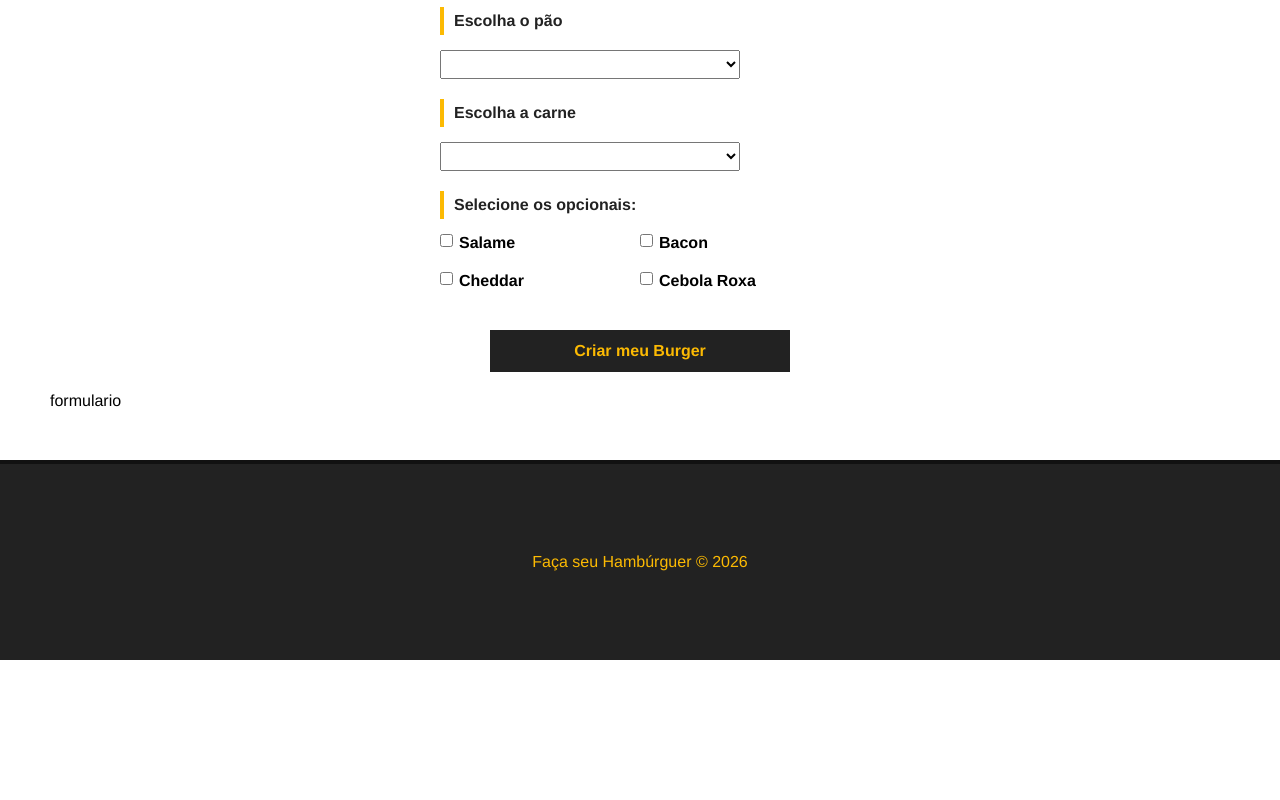
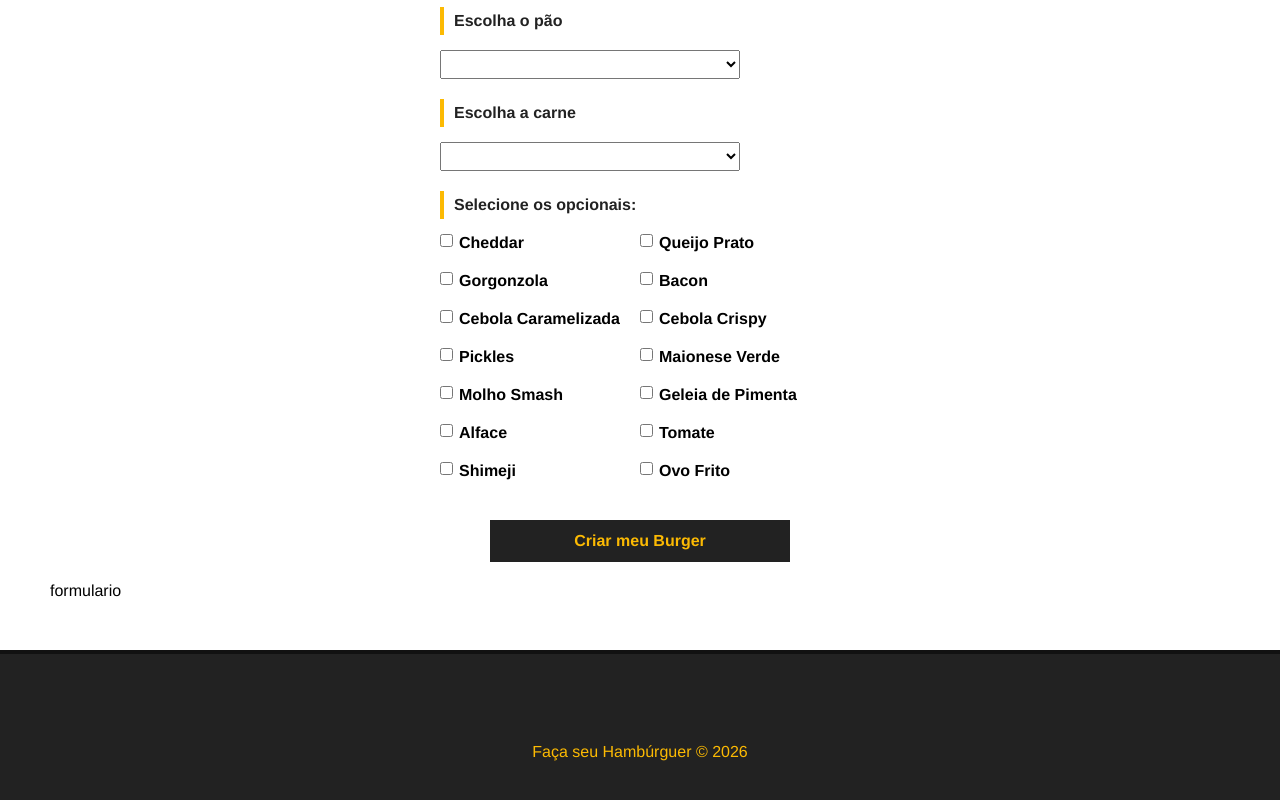
Before and after one commit to MatheusPichler88/make-your-burger, a Vue app: page / in a window 1280 px wide. Shown: the part 1009-1809 px from the top of the page. Before the commit the page ends 1669 px from the top, so only its background shows below. Built offline with nearby package versions, Linux system fonts and the light colour scheme; data requests are answered from the project's data file.

Commit message:
feat: integracao do formulario com a API

```diff
--- a/db/db.json
+++ b/db/db.json
@@ -1,36 +1,36 @@
 {
   "ingredientes": {
     "paes": [
-      { "id": 1, "tipo": "Brioche Selado na Manteiga" },
+      { "id": 1, "tipo": "Brioche" },
       { "id": 2, "tipo": "Australiano" },
       { "id": 3, "tipo": "Pão de Batata" },
-      { "id": 4, "tipo": "Pão de Alho com Ervas" },
-      { "id": 5, "tipo": "Pão com Gergelim Tradicional" },
-      { "id": 6, "tipo": "Pão Sem Glúten" }
+      { "id": 4, "tipo": "Pão de Alho" },
+      { "id": 5, "tipo": "Gergelim" },
+      { "id": 6, "tipo": "Sem Glúten" }
     ],
     "carnes": [
-      { "id": 1, "tipo": "Blend da Casa 180g (Fraldinha + Acém)" },
-      { "id": 2, "tipo": "Smash Duplo 2x 90g" },
-      { "id": 3, "tipo": "Costela Black Angus 200g" },
-      { "id": 4, "tipo": "Frango Crispy Empanado" },
-      { "id": 5, "tipo": "Blend Vegano (Cogumelos + Grão-de-Bico)" },
-      { "id": 6, "tipo": "Picanha 180g" }
+      { "id": 1, "tipo": "Blend da Casa" },
+      { "id": 2, "tipo": "Smash Duplo" },
+      { "id": 3, "tipo": "Costela Angus" },
+      { "id": 4, "tipo": "Frango Crispy" },
+      { "id": 5, "tipo": "Hambúrguer Vegano" },
+      { "id": 6, "tipo": "Picanha" }
     ],
     "opcionais": [
-      { "id": 1, "tipo": "Cheddar Fatiado Melt" },
-      { "id": 2, "tipo": "Queijo Prato Artesanal" },
-      { "id": 3, "tipo": "Gorgonzola Cremoso" },
-      { "id": 4, "tipo": "Bacon Crocante em Fatias" },
+      { "id": 1, "tipo": "Cheddar" },
+      { "id": 2, "tipo": "Queijo Prato" },
+      { "id": 3, "tipo": "Gorgonzola" },
+      { "id": 4, "tipo": "Bacon" },
       { "id": 5, "tipo": "Cebola Caramelizada" },
       { "id": 6, "tipo": "Cebola Crispy" },
-      { "id": 7, "tipo": "Pickles Artesanais da Casa" },
-      { "id": 8, "tipo": "Maionese Verde Temperada" },
-      { "id": 9, "tipo": "Molho Especial Smash" },
-      { "id": 10, "tipo": "Geleia de Pimenta Defumada" },
-      { "id": 11, "tipo": "Alface Americana" },
-      { "id": 12, "tipo": "Tomate Italiano" },
-      { "id": 13, "tipo": "Cogumelos Shimeji na Manteiga" },
-      { "id": 14, "tipo": "Ovo Frito de Gema Mole" }
+      { "id": 7, "tipo": "Pickles" },
+      { "id": 8, "tipo": "Maionese Verde" },
+      { "id": 9, "tipo": "Molho Smash" },
+      { "id": 10, "tipo": "Geleia de Pimenta" },
+      { "id": 11, "tipo": "Alface" },
+      { "id": 12, "tipo": "Tomate" },
+      { "id": 13, "tipo": "Shimeji" },
+      { "id": 14, "tipo": "Ovo Frito" }
     ]
   },
   "status": [
--- a/src/components/BurgerForm.vue
+++ b/src/components/BurgerForm.vue
@@ -2,59 +2,44 @@
   <div>
     <p>Componente de msg</p>
     <div>
-      <!-- Formulário que envolve todos os campos e o envio -->
+      <!-- Formulário que abraça todos os campos e o envio -->
       <form id="burger-form">
 
-        <!-- Campo: Nome -->
+        <!-- Campo: Nome do cliente -->
         <div class="input-container">
           <label for="nome">Nome do cliente</label>
           <input type="text" id="nome" name="name" v-model="nome" placeholder="Digite seu nome">
         </div>
 
-        <!-- Campo: Pão -->
+        <!-- Campo: Seleção do pão vindo da API -->
         <div class="input-container">
           <label for="pao">Escolha o pão</label>
           <select name="pao" id="pao" v-model="pao">
             <option value="">Selecione seu pão</option>
-            <option value="integral">Integral</option>
+            <option v-for="pao in paes" :key="pao.id" :value="pao.tipo">{{ pao.tipo }}</option>
           </select>
         </div>
 
-        <!-- Campo: Carne -->
+        <!-- Campo: Seleção da carne vinda da API -->
         <div class="input-container">
           <label for="carne">Escolha a carne</label>
           <select name="carne" id="carne" v-model="carne">
             <option value="">Selecione o tipo de carne</option>
-            <option value="Maminha">Maminha</option>
+            <option v-for="carne in carnes" :key="carne.id" :value="carne.tipo">{{ carne.tipo }}</option>
           </select>
         </div>
 
-        <!-- Campo: Opcionais -->
+        <!-- Campo: Opcionais em checkboxes -->
         <div id="opcionais-container" class="input-container">
           <label id="opcionais-title" for="opcionais">Selecione os opcionais:</label>
 
-          <div class="checkbox-container">
-            <input type="checkbox" name="opcionais" v-model="opcionais" value="salame">
-            <span>Salame</span>
-          </div>
-
-          <div class="checkbox-container">
-            <input type="checkbox" name="opcionais" v-model="opcionais" value="bacon">
-            <span>Bacon</span>
-          </div>
-
-          <div class="checkbox-container">
-            <input type="checkbox" name="opcionais" v-model="opcionais" value="cheddar">
-            <span>Cheddar</span>
-          </div>
-
-          <div class="checkbox-container">
-            <input type="checkbox" name="opcionais" v-model="opcionais" value="cebola_roxa">
-            <span>Cebola Roxa</span>
+          <div class="checkbox-container" v-for="opcional in opcionaisdata" :key="opcional.id">
+            <input type="checkbox" name="opcionais" v-model="opcionais" :value="opcional.tipo">
+            <span>{{ opcional.tipo }}</span>
           </div>
         </div>
 
-        <!-- Botão Submit -->
+        <!-- Botão de submissão do formulário -->
         <div class="input-container">
           <input type="submit" class="submit-btn" value="Criar meu Burger">
         </div>
@@ -65,25 +50,56 @@
 
 <script>
 export default {
-  name: "BurgerForm" // Nome do componente
+  name: "BurgerForm",
+  data() {
+    return {
+      // Listas preenchidas via backend (API)
+      paes: null,
+      carnes: null,
+      opcionaisdata: null,
+
+      // Dados reativos preenchidos pelo usuário
+      nome: null,
+      pao: null,
+      carne: null,
+      opcionais: [],
+      status: "Solicitado",
+      msg: null
+    }
+  },
+  methods: {
+    // Busca as opções de ingredientes no JSON Server
+    async getIngredientes() {
+      const req = await fetch("http://localhost:3000/ingredientes");
+      const data = await req.json();
+
+      this.paes = data.paes;
+      this.carnes = data.carnes;
+      this.opcionaisdata = data.opcionais;
+    }
+  },
+  mounted() {
+    // Executa a busca assim que o componente é montado na tela
+    this.getIngredientes();
+  }
 }
 </script>
 
 <style scoped>
- /* Form centralizado com largura máxima */
+ /* Container do form centralizado */
  #burger-form {
     max-width: 400px;
     margin: 0 auto;
  }
 
- /* Container em coluna para inputs */
+ /* Bloco flex em coluna para alinhar label e input */
  .input-container {
     display: flex;
     flex-direction: column;
     margin-bottom: 20px;
  }
 
- /* Rótulo com faixa amarela na esquerda */
+ /* Rótulos com faixa amarela decorativa */
  label {
     font-weight: bold;
     margin-bottom: 15px;
@@ -92,24 +108,24 @@ export default {
     border-left: 4px solid #FCBA03;
  }
 
- /* Estilo padrão para campos de texto e seleção */
+ /* Largura e espaçamento interno dos campos */
  input, select {
     padding: 5px 10px;
     width: 300px;
  }
 
- /* Permite alinhar vários checkboxes lado a lado */
+ /* Permite dispor os checkboxes em grid/linhas lado a lado */
  #opcionais-container {
     flex-direction: row;
     flex-wrap: wrap;
  }
 
- /* Garante que o título dos opcionais ocupe a linha toda */
+ /* Ocupa a linha inteira para isolar o título das caixas */
  #opcionais-title {
     width: 100%;
  }
 
- /* Exibe 2 checkboxes por linha */
+ /* Renderiza 2 checkboxes por linha */
  .checkbox-container {
     display: flex;
     align-items: flex-start;
@@ -117,19 +133,19 @@ export default {
     margin-bottom: 20px;
  }
 
- /* Evita que a caixa do checkbox estique */
+ /* Mantém o tamanho natural da caixa e do texto */
  .checkbox-container span,
  .checkbox-container input {
     width: auto;
  }
 
- /* Espaçamento do texto ao lado do checkbox */
+ /* Espaço e destaque para o texto ao lado do checkbox */
  .checkbox-container span {
     margin-left: 6px;
     font-weight: bold;
  }
 
- /* Botão enviar */
+ /* Estilo do botão de confirmação */
  .submit-btn {
     background-color: #222;
     color: #FCBA03;
@@ -142,7 +158,7 @@ export default {
     transition: .5s;
  }
 
- /* Efeito ao passar o mouse */
+ /* Inverte as cores ao passar o cursor */
  .submit-btn:hover {
     background-color: transparent;
     color: #222;
```
Also changed, not shown: 1 other file (tests, documents, lock files or other folders).
